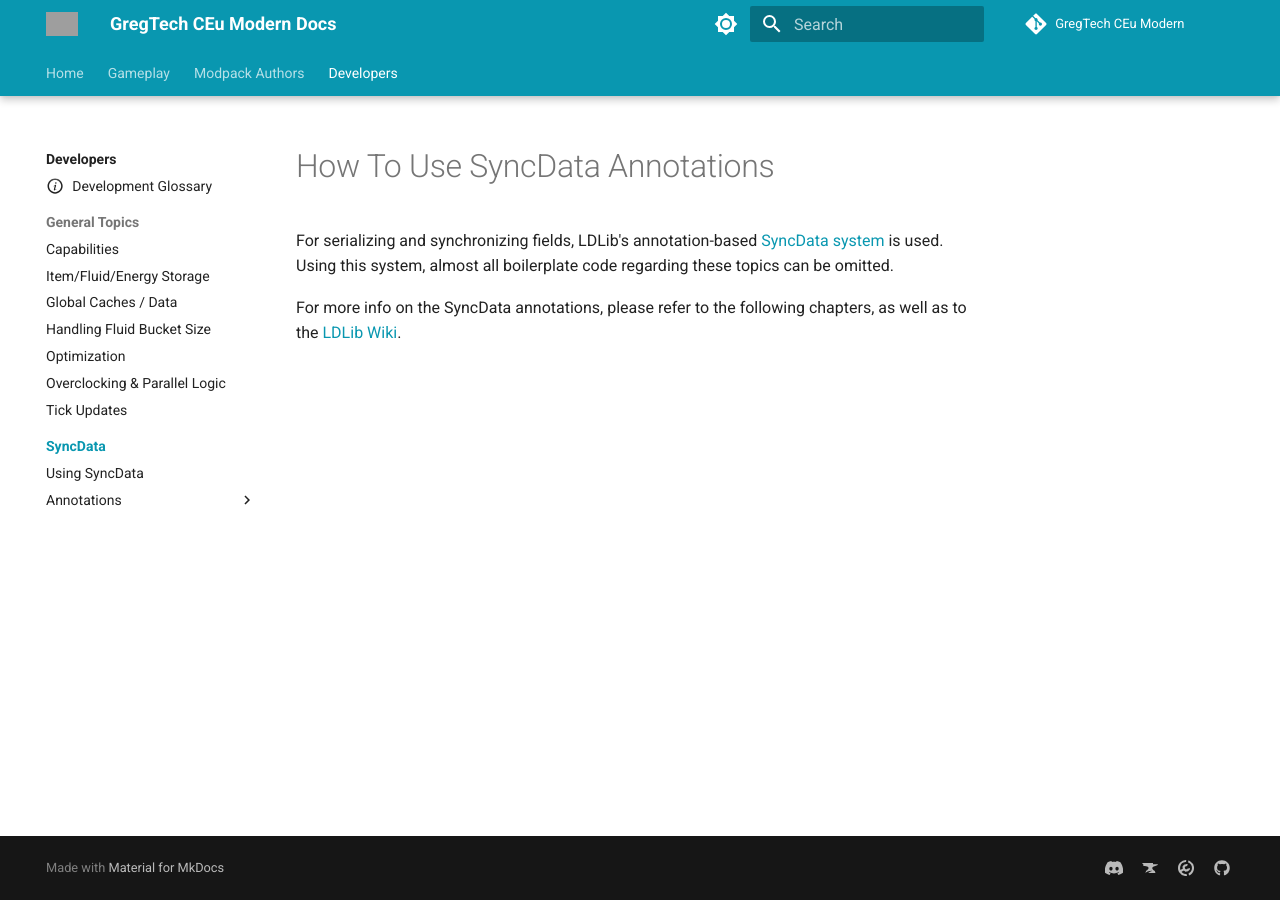
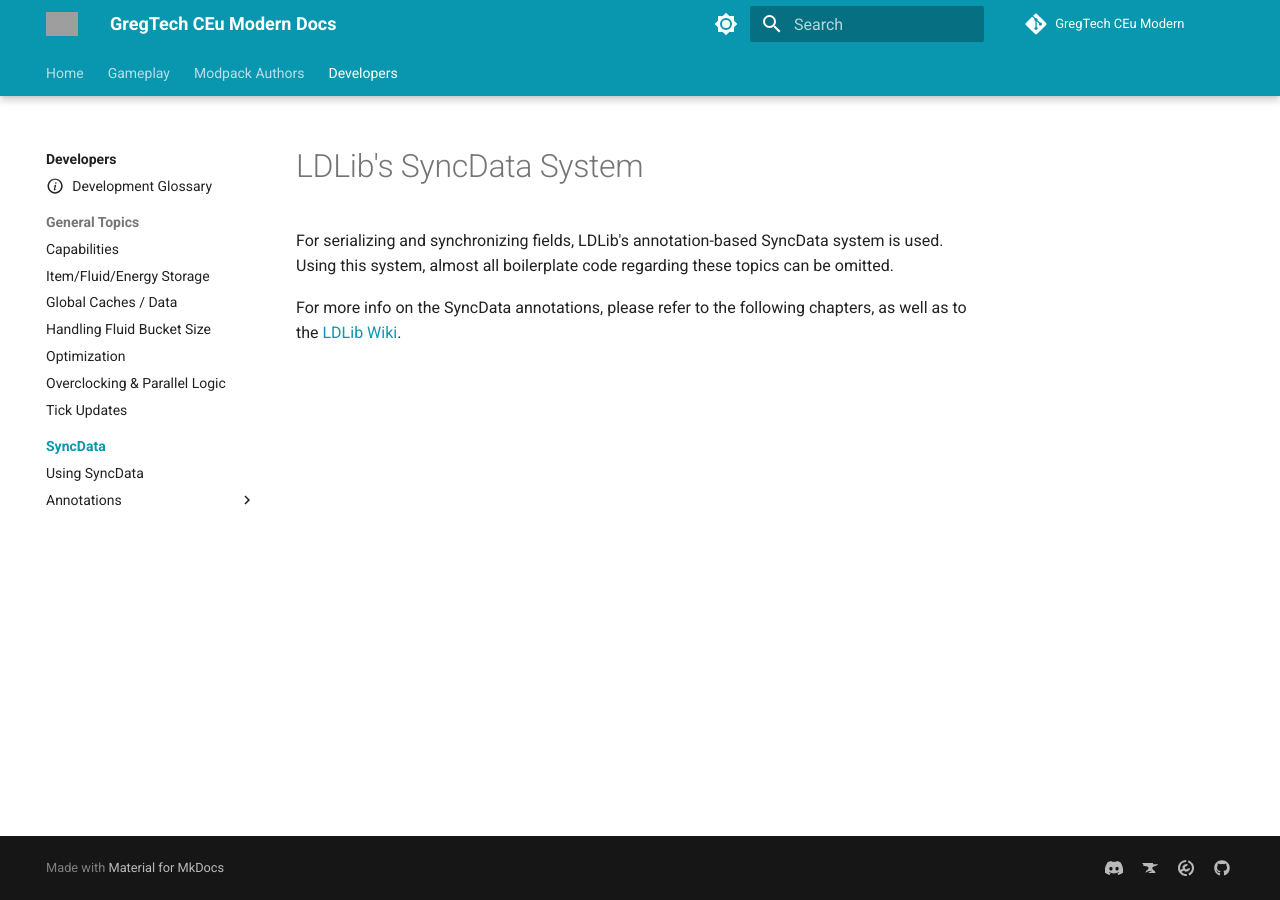
Before and after one commit to GregTechCEu/gtceu-modern-docs, an MkDocs documentation site: the page built from docs/Development/SyncData/index.md, in a window 1280 px wide. Built offline with MkDocs 1.6.1 and Material for MkDocs 9.7.7, drawn with Linux system fonts in a browser that asks for light colours; comment, search, counter and statistics services are not loaded; grey boxes are pictures that could not be loaded.

Commit message:
remove redundant links, swap syncdata page titles

```diff
--- a/docs/Development/SyncData/index.md
+++ b/docs/Development/SyncData/index.md
@@ -1,12 +1,11 @@
 ---
-title: Using SyncData
+title: "LDLib's SyncData System"
 ---
 
 
-# How To Use SyncData Annotations
+# LDLib's SyncData System
 
-For serializing and synchronizing fields, LDLib's annotation-based
-[SyncData system](https://github.com/Low-Drag-MC/LDLib-Architectury/wiki/SyncData-Annotations) is used.
+For serializing and synchronizing fields, LDLib's annotation-based SyncData system is used.
 Using this system, almost all boilerplate code regarding these topics can be omitted.
 
 For more info on the SyncData annotations, please refer to the following chapters, as well as to the
```
Also changed, not shown: docs/Development/SyncData/Using-SyncData.md (+2 -3 lines).
